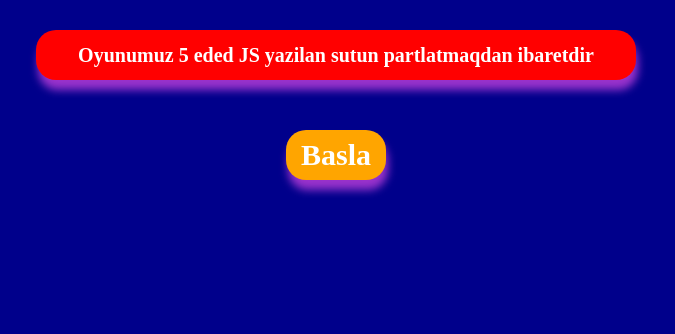
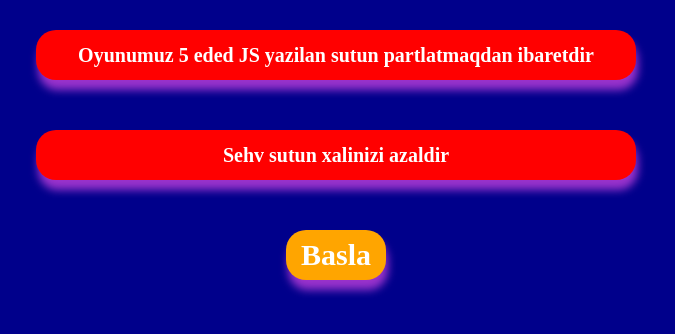
Before and after one commit to nadir19999/ball-game, a plain HTML site: page index.html in a window 1280 px wide. Shown: the whole page, without its empty margins (304-979 px from the left). Drawn offline with nearby package versions, Linux system fonts and the light colour scheme.

Commit message:
Update index.html

```diff
--- a/index.html
+++ b/index.html
@@ -13,6 +13,7 @@
 <body>
     <div class="info">
         <p>Oyunumuz 5 eded JS yazilan sutun partlatmaqdan ibaretdir</p>
+        <p>Sehv sutun xalinizi azaldir</p>
     </div>
     <div class="start">
         <p>Basla</p>
```
